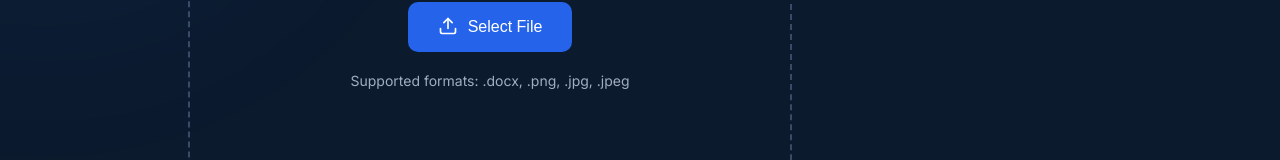
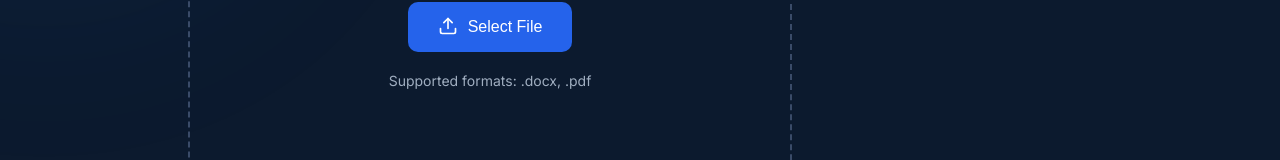
Before and after one commit to IU-Capstone-Project-2025/SmartClause, a Vue app in the folder frontend/: page / in a window 1280 px wide. Shown: the part 442-602 px from the top of the page. Built offline with nearby package versions, Linux system fonts and the light colour scheme.

Commit message:
feat(frontend): improve Upload Screen layout

```diff
--- a/frontend/src/views/UploadScreen.vue
+++ b/frontend/src/views/UploadScreen.vue
@@ -13,9 +13,9 @@
               <Upload :size="20" />
               Select File
             </button>
-            <p class="formats">Supported formats: .docx, .png, .jpg, .jpeg</p>
+            <p class="formats">Supported formats: .docx, .pdf</p>
           </div>
-          <input type="file" ref="fileInput" @change="handleFileSelect" style="display: none;" accept=".docx,.png,.jpg,.jpeg">
+          <input type="file" ref="fileInput" @change="handleFileSelect" style="display: none;" accept=".docx,.pdf">
         </div>
       </div>
     </div>
```
